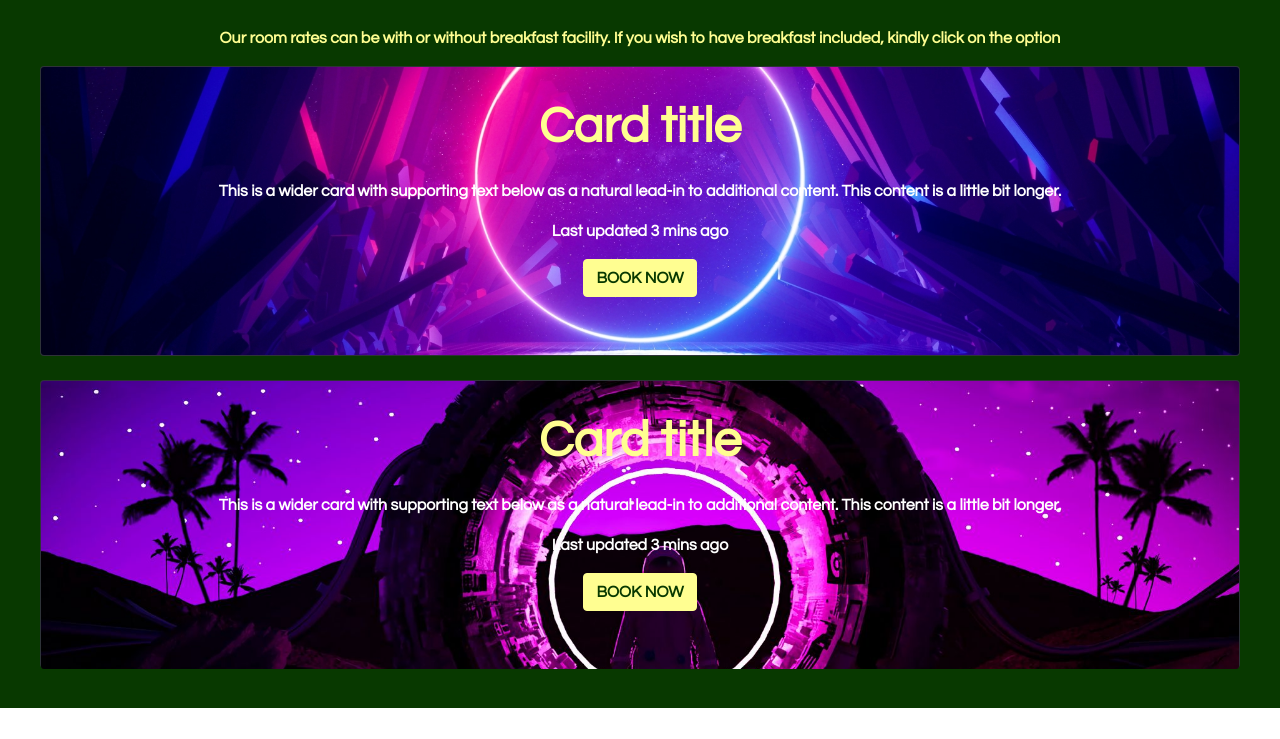
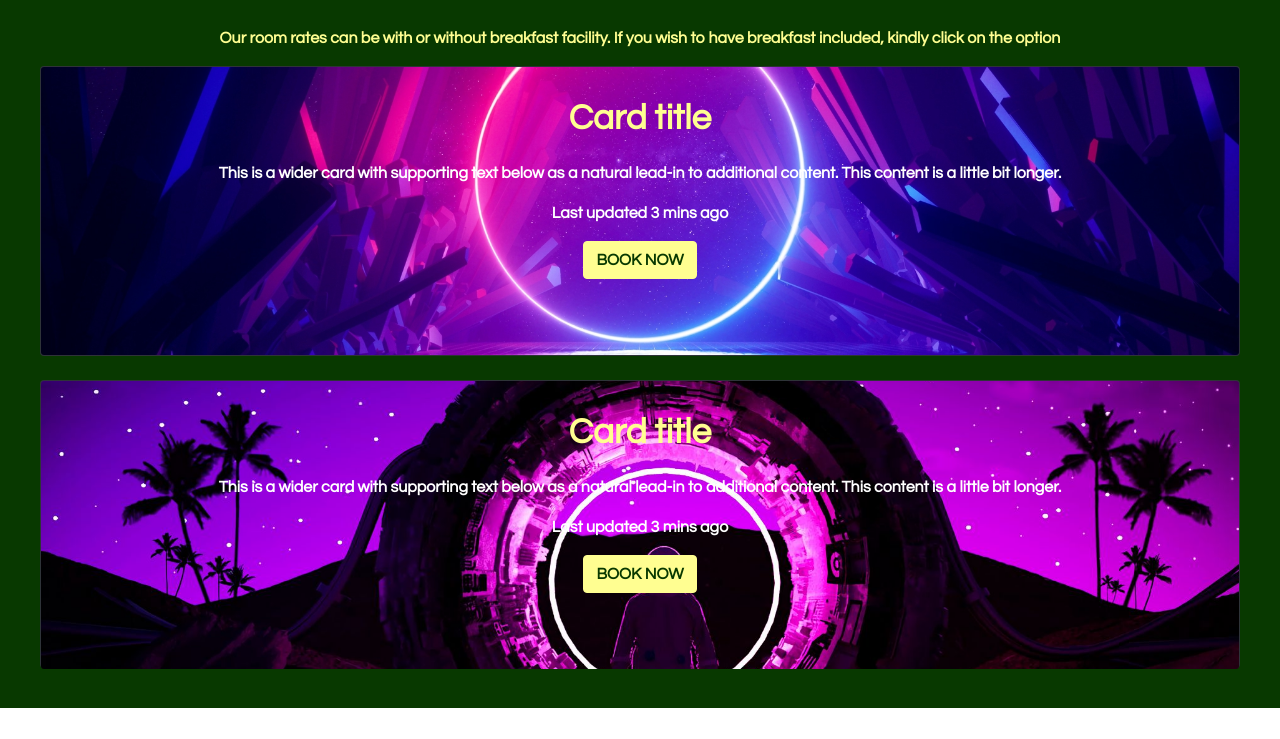
Before and after one commit to lavan96/bala, a plain HTML site: page index.html in a window 1280 px wide. Shown: the part 1963-2702 px from the top of the page. Drawn offline with nearby package versions, Linux system fonts and the light colour scheme.

Commit message:
Add files via upload

```diff
--- a/index.html
+++ b/index.html
@@ -67,7 +67,7 @@
       }
 
       .card-title{
-        font-size: 50px;
+        font-size: 2.2em;
         color: #fffe91;
         font-weight:bold;
         padding: 10px;
```
